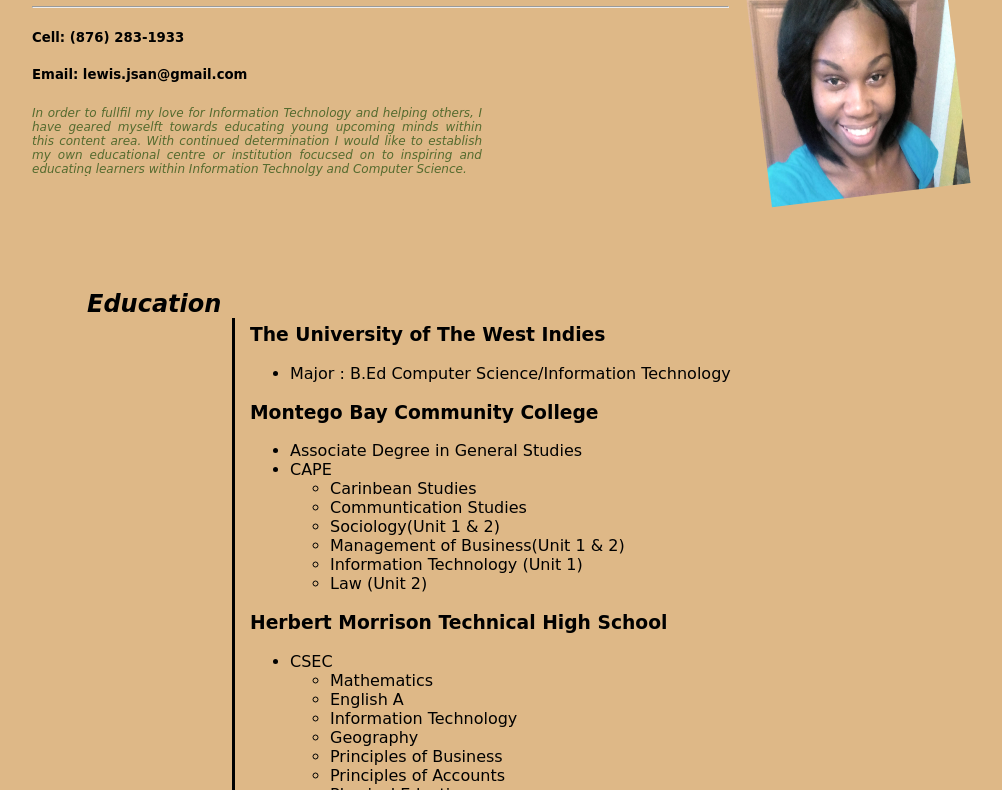
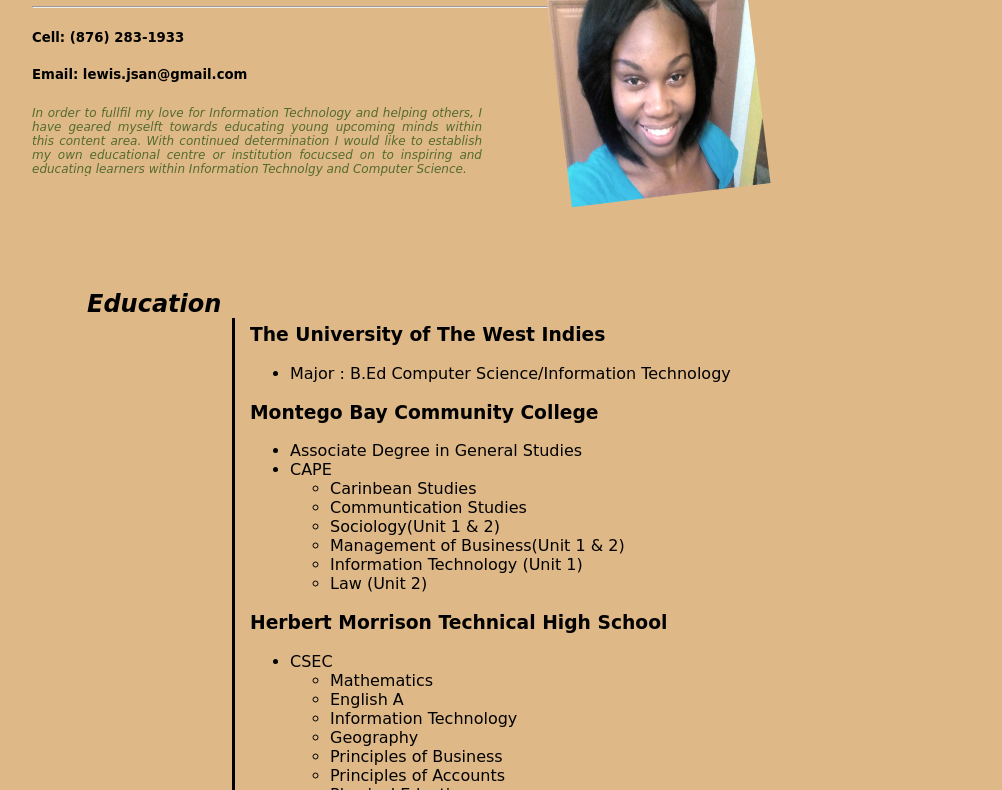
Before and after one commit to sanlu06/sanlu06.github.io, a plain HTML site: page index.html in a window 1280 px wide. Shown: the part 75-865 px from the top of the page, without its empty margins (226-1228 px from the left). Drawn offline with Linux system fonts and the light colour scheme.

Commit message:
update me

```diff
--- a/index_stylesheet.css
+++ b/index_stylesheet.css
@@ -9,7 +9,7 @@
         height:250px;
         position: relative;
         float: right;
-        right:90px;
+        right:290px;
        /* -ms-transform: rotate(353deg);
         -webkit-transform: rotate(353deg); /*Chrome, Safari, Opera */
         transform: rotate(353deg);
@@ -17,7 +17,7 @@
     }
 
     hr{
-        width:55%;
+        width:56%;
         alignment-adjust:text-after-edge;
         margin-left:250px;
     }
```
